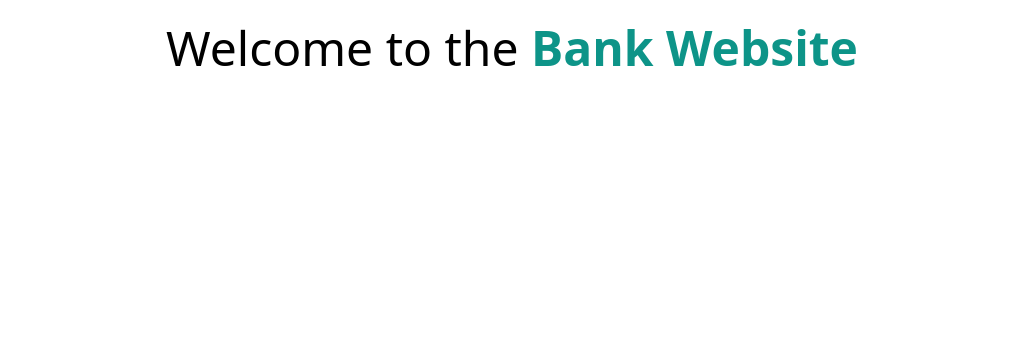
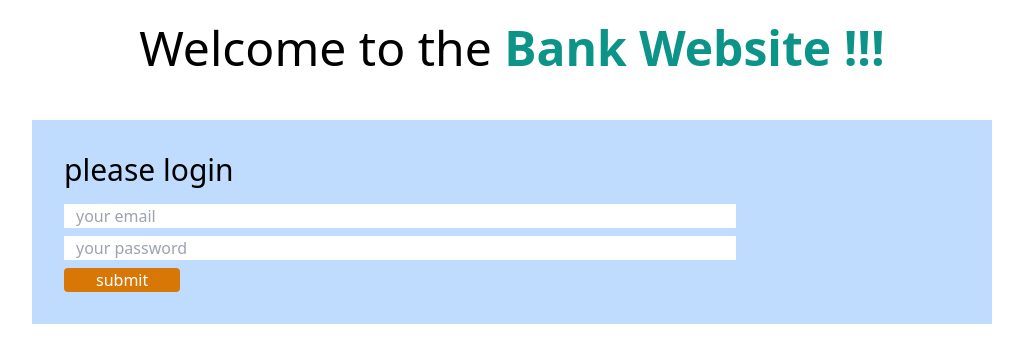
Before and after one commit to Jerinislam05/interactive-bank-website, a plain HTML site: page index.html in a window 1280 px wide. Shown: the whole page, without its empty margins (128-1151 px from the left). Drawn offline with nearby package versions, Linux system fonts and the light colour scheme.

Commit message:
added login form input field

```diff
--- a/index.html
+++ b/index.html
@@ -8,6 +8,29 @@
     <script src="https://cdn.tailwindcss.com"></script>
   </head>
   <body>
-    <h1 class="text-5xl text-center mt-6">Welcome to the <span class="font-bold text-teal-600">Bank Website</span></h1>
+    <header>
+      <h1 class="text-5xl text-center mt-6">
+        Welcome to the
+        <span class="font-bold text-teal-600">Bank Website !!!</span>
+      </h1>
+    </header>
+    <main>
+      <section class="bg-blue-200 w-9/12 mx-auto mt-12 p-8">
+        <h3 class="text-3xl mb-4 font-medium">please login</h3>
+        <div>
+          <input
+            class="w-9/12 block mb-2 px-3"
+            type="email"
+            placeholder="your email"
+          />
+          <input
+            class="w-9/12 block mb-2 px-3"
+            type="password"
+            placeholder="your password"
+          />
+          <button id="btn-submit" class="bg-amber-600 hover:bg-sky-700 px-8 py2 text-white rounded lg font-medium">submit</button>
+        </div>
+      </section>
+    </main>
   </body>
 </html>
```
